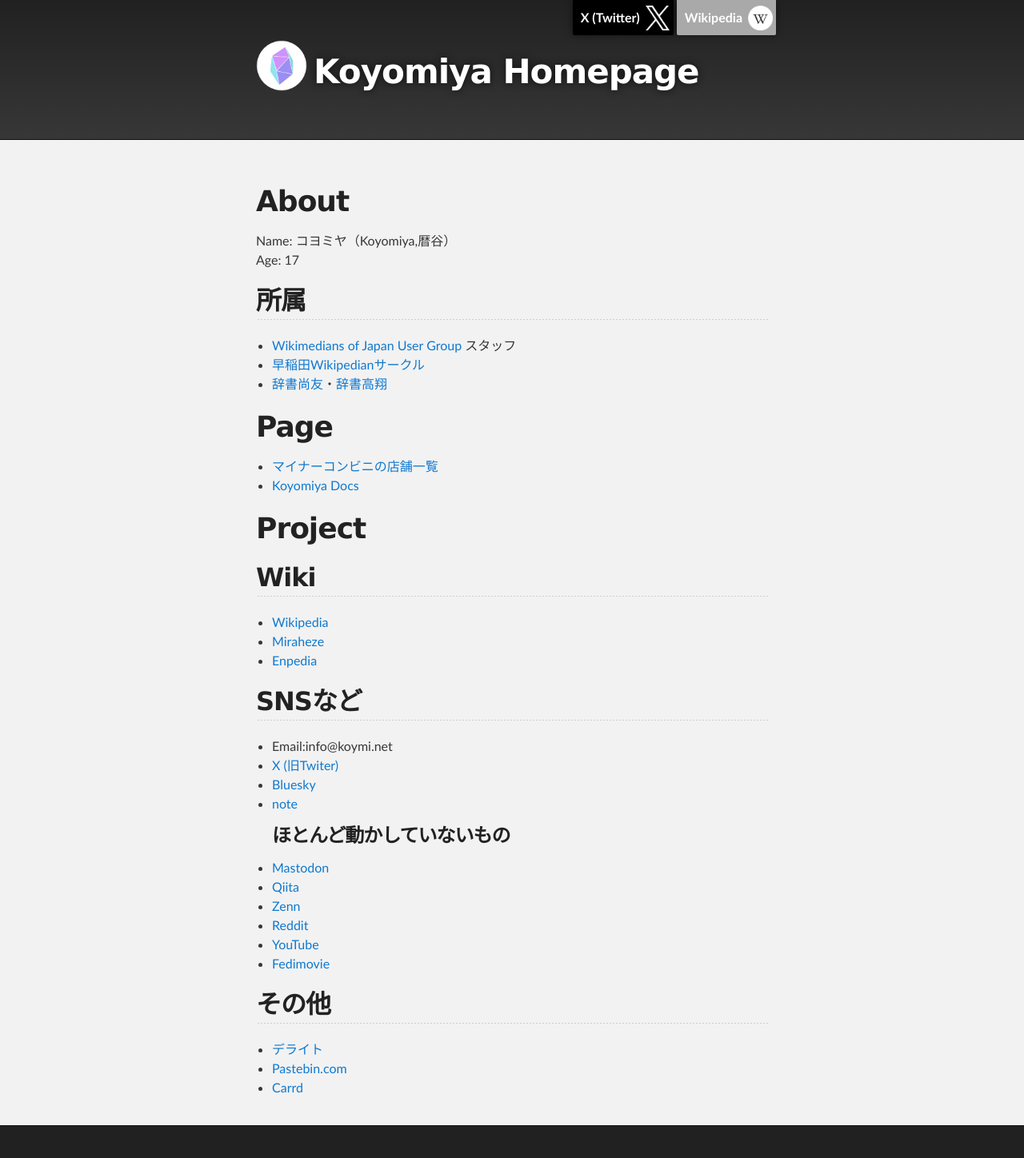
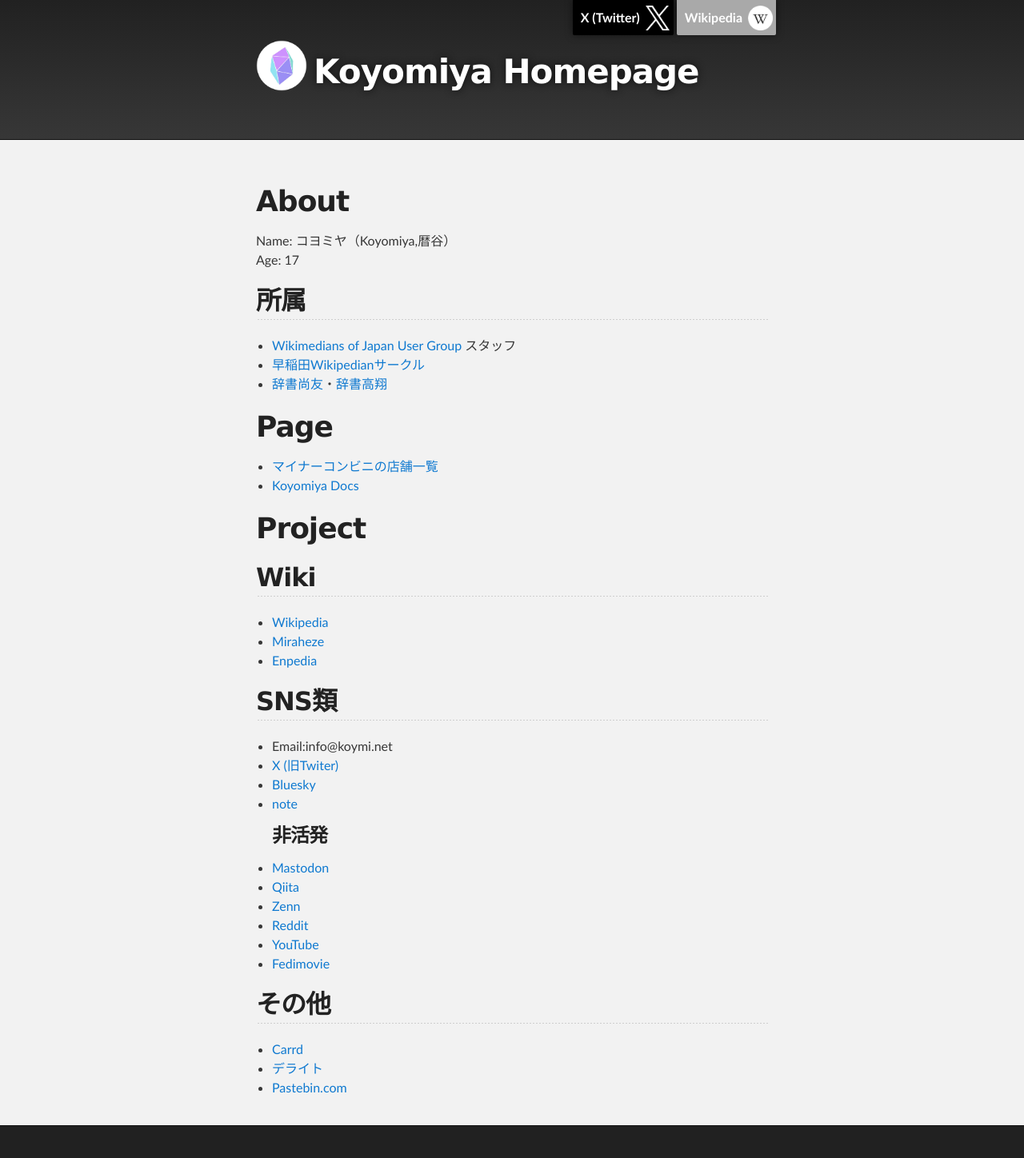
Before and after one commit to koyomiyahouya/koyomiyahouya.github.io, a Jekyll site: the page built from index.md, in a window 1280 px wide. Shown: the whole page at 80% size. Built offline with Jekyll 4.4.1, drawn with Linux system fonts in a browser that asks for light colours; the repository's description, which GitHub fills in, is left out.

Commit message:
Update index.md

```diff
--- a/index.md
+++ b/index.md
@@ -21,12 +21,12 @@ Age: 17
 * [Miraheze](https://meta.miraheze.org/wiki/User:Koyomiya5438)
 * [Enpedia](https://enpedia.rxy.jp/wiki/利用者:コヨミヤ)
 
-## SNSなど
+## SNS類
 * Email:info@koymi.net
 * [X (旧Twiter)](https://twitter.com/koyomiyahouya)
 * [Bluesky](https://bsky.app/profile/543.bsky.social)
 * [note](https://note.com/koymi)
-### ほとんど動かしていないもの
+### 非活発
 * [Mastodon](https://fedibird.com/@koyomiya)
 * [Qiita](https://qiita.com/Koyomiya)
 * [Zenn](https://zenn.dev/koyomiya)
@@ -35,6 +35,6 @@ Age: 17
 * [Fedimovie](https://fedimovie.com/a/koyomiya/video-channels)
 
 ## その他
+* [Carrd](https://koyomiya.carrd.co/)
 * [デライト](https://dlt.kitetu.com/KNo.9-547E)
 * [Pastebin.com](https://pastebin.com/u/Koyomiya)
-* [Carrd](https://koyomiya.carrd.co/)
```
